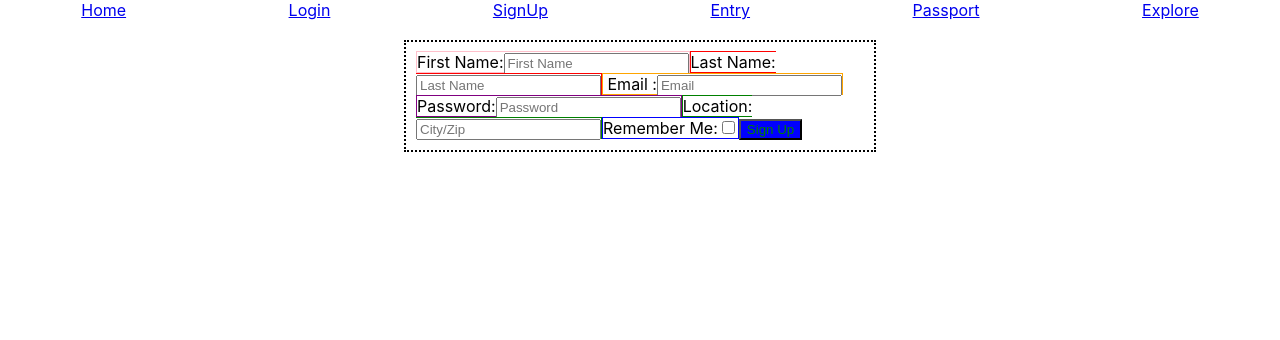
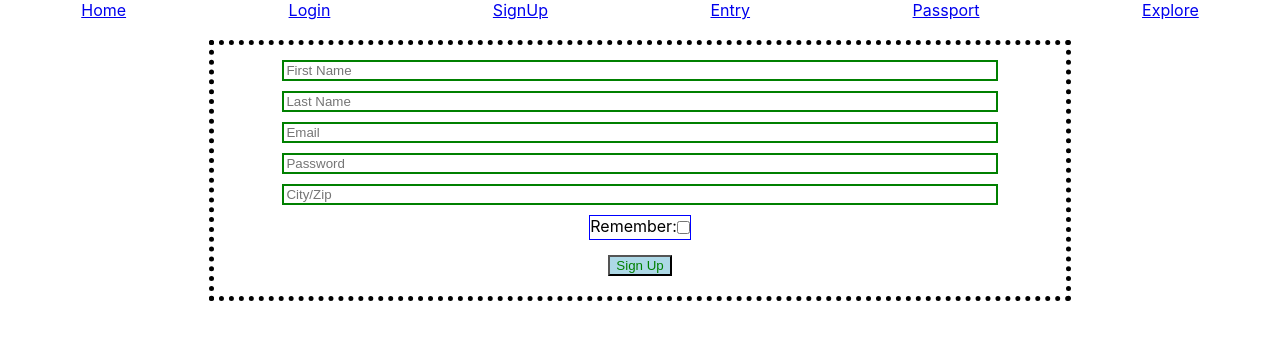
Before and after one commit to viewgo/Frontend-RestaurantPassport3, a React (Create React App) app in the folder restaurant-passport/: page /signup in a window 1280 px wide. Shown: the top 340 px of the page. Built offline with nearby package versions, Linux system fonts and the light colour scheme.

Commit message:
added styling to all forms

```diff
--- a/restaurant-passport/src/App.css
+++ b/restaurant-passport/src/App.css
@@ -6,11 +6,10 @@
       justify-content: space-around;
 }
 
-.login-form {
-  border: 2px dotted black;
-  width: 30%;
-  margin: auto;
-  margin-top: 20px;
+form {
+  width: 65%;
+  border: 5px dotted black;
+  margin: 20px auto;
   padding: 10px;
   display: -webkit-box;
   display: -ms-flexbox;
@@ -21,89 +20,114 @@
           flex-direction: column;
 }
 
-.login-form .login-label-email {
-  border: 1px solid green;
-  width: 100%;
-  margin: 20px 10px;
+form .field {
+  border: 2px solid green;
+  width: 85%;
+  margin: 5px auto;
 }
 
-.login-form .login-label-password {
-  border: 1px solid lawngreen;
-  width: 100%;
-  margin: 10px 10px;
-}
-
-.login-form .login-label-remember {
-  border: 1px solid red;
-  width: 100%;
-  margin: 10px 10px;
-}
-
-.login-form .login-submitBtn {
-  border: 1px soild blue;
-  width: 30%;
-  color: green;
-  background: lightblue;
-  margin: 10px 10px;
-}
-
-.signup-form {
-  border: 2px dotted black;
-  width: 35%;
-  margin: auto;
-  margin-top: 20px;
-  padding: 10px;
+form .login-label-remember {
+  border: 1px solid blue;
   display: -webkit-box;
   display: -ms-flexbox;
   display: flex;
-  -webkit-box-orient: vertical;
+  -webkit-box-orient: horizontal;
   -webkit-box-direction: normal;
-      -ms-flex-direction: column;
-          flex-direction: column;
+      -ms-flex-direction: row;
+          flex-direction: row;
+  width: 85%;
+  margin: 5px auto;
 }
 
-.signup-form .signup-label-fname {
-  border: 1px solid pink;
-  margin: auto;
+form .login-label-btn {
+  display: -webkit-box;
+  display: -ms-flexbox;
+  display: flex;
+  -webkit-box-orient: horizontal;
+  -webkit-box-direction: normal;
+      -ms-flex-direction: row;
+          flex-direction: row;
+  -webkit-box-pack: center;
+      -ms-flex-pack: center;
+          justify-content: center;
 }
 
-.signup-form .signup-label-lname {
+form .login-submitBtn {
+  border: 1px soild blue;
+  width: 45%;
+  color: green;
+  background: lightblue;
+}
+
+.signup-label-remember {
+  border: 1px solid blue;
+  margin: 5px auto;
+  display: -webkit-box;
+  display: -ms-flexbox;
+  display: flex;
+}
+
+.signup-label-btn {
+  display: -webkit-box;
+  display: -ms-flexbox;
+  display: flex;
+  margin: 5px auto;
+}
+
+.signup-submitBtn {
+  color: green;
+  background: lightblue;
+  margin: 5px auto;
+}
+
+.entry-label-stamped {
+  border: 1px solid pink;
+  width: 85%;
+  margin: auto;
+  display: -webkit-box;
+  display: -ms-flexbox;
+  display: flex;
+}
+
+.entry-field-stamped {
   border: 1px solid red;
 }
 
-.signup-form .signup-label-email {
-  border: 1px solid orange;
+.entry-label-btn {
+  width: 100%;
 }
 
-.signup-form .signup-label-password {
-  border: 1px solid purple;
-}
-
-.signup-form .signup-label-location {
-  border: 1px solid green;
-}
-
-.signup-form .signup-label-remember {
-  border: 1px solid blue;
-}
-
-.signup-form .signup-submitBtn {
-  color: green;
-  background: blue;
+.entry-label-btn button {
+  color: blue;
+  background: lightgreen;
+  width: 100%;
 }
 
 .error {
   color: red;
 }
 
-.explore-img {
-  height: 100px;
-  width: 100px;
+.explore-search {
+  background: pink;
+  width: 65%;
+  display: -webkit-box;
+  display: -ms-flexbox;
+  display: flex;
 }
 
-.explore-card {
-  border: 2px solid green;
-  width: 45%;
+.explore-search .form-input {
+  width: 80%;
+  margin: 3px auto;
+}
+
+.explore-search .form-location {
+  width: 80%;
+  margin: 3px auto;
+}
+
+.explore-search .form-btn {
+  color: blue;
+  width: 47.5%;
   margin: auto;
 }
 
@@ -114,5 +138,64 @@
   display: flex;
   -ms-flex-wrap: wrap;
       flex-wrap: wrap;
+  margin: auto;
+}
+
+.explore-list .explore-card {
+  border: 2px solid green;
+  width: 45%;
+  margin: 10px auto;
+  display: -webkit-box;
+  display: -ms-flexbox;
+  display: flex;
+  -webkit-box-orient: vertical;
+  -webkit-box-direction: normal;
+      -ms-flex-direction: column;
+          flex-direction: column;
+  text-align: center;
+  -ms-flex-pack: distribute;
+      justify-content: space-around;
+}
+
+.explore-list .explore-card .explore-img {
+  height: 100px;
+  width: 100px;
+  margin: 5px auto;
+}
+
+.explore-list .explore-card h3 {
+  color: green;
+  margin: 5px auto;
+}
+
+.explore-list .explore-card .explore-card-address {
+  color: blue;
+  margin: 5px auto;
+}
+
+.explore-list .explore-card .explore-card-number {
+  color: aquamarine;
+  margin: 5px auto;
+}
+
+.explore-list .explore-card .explore-card-number a {
+  text-decoration: none;
+  -webkit-text-emphasis: italic;
+          text-emphasis: italic;
+  color: aquamarine;
+}
+
+.explore-list .explore-card .explore-card-website {
+  margin: 5px auto;
+}
+
+.explore-list .explore-card .explore-card-website a {
+  text-decoration: none;
+  color: red;
+}
+
+.explore-list .explore-card button {
+  margin: 3px auto;
+  background: lightblue;
 }
 /*# sourceMappingURL=App.css.map */
--- a/restaurant-passport/src/App.sass
+++ b/restaurant-passport/src/App.sass
@@ -3,102 +3,131 @@
     justify-content: space-around
 
 //! Login Form
-.login-form
-    border: 2px dotted black
-    width: 30%
-    margin: auto
-    margin-top: 20px
+form
+    width: 65%
+    border: 5px dotted black
+    margin: 20px auto
     padding: 10px
     display: flex
     flex-direction: column
 
-    .login-label-email
-        border: 1px solid green
-        width: 100%
-        margin: 20px 10px
+    .field
+        border: 2px solid green
+        width: 85%
+        margin: 5px auto
 
-    .login-label-password
-        border: 1px solid lawngreen
-        width: 100%
-        margin: 10px 10px
     .login-label-remember
-        border: 1px solid red
-        width: 100%
-        margin: 10px 10px
+        border: 1px solid blue
+        display: flex
+        flex-direction: row
+        width: 85%
+        margin: 5px auto
+
+    .login-label-btn
+        display: flex
+        flex-direction: row
+        justify-content: center
+
     .login-submitBtn
         border: 1px soild blue
-        width: 30%
+        width: 45%
         color: green
         background: lightblue
-        margin: 10px 10px
 
-//! SignUp Form
-.signup-form
-    border: 2px dotted black
-    width: 35%
+// ! SignUp Form
+
+.signup-label-remember
+    border: 1px solid blue
+    margin: 5px auto
+    display: flex
+.signup-label-btn
+    display: flex
+    margin: 5px auto
+.signup-submitBtn
+    color: green
+    background: lightblue
+    margin: 5px auto
+
+// //! Entry Form
+
+.entry-label-stamped
+    border: 1px solid pink
+    width: 85%
     margin: auto
-    margin-top: 20px
-    padding: 10px
     display: flex
-    flex-direction: column
+.entry-field-stamped
+    border: 1px solid red
 
-    .signup-label-fname
-        border: 1px solid pink
-        margin: auto
-    .signup-label-lname
-        border: 1px solid red
-    .signup-label-email
-        border: 1px solid orange
-    .signup-label-password
-        border: 1px solid purple
-    .signup-label-location
-        border: 1px solid green
-    .signup-label-remember
-        border: 1px solid blue
-    .signup-submitBtn
-        color: green
-        background: blue
+.entry-label-btn
+    width: 100%
 
-//! Entry Form
-    .entry-form
-        border: 2px solid black
-        .entry-label-date
-            border: 1px solid purple
-        .entry-label-name
-            border: 1px solid green
-        .entry-label-address
-            border: 1px solid blue
-        .entry-label-city
-            border: 1px solid yellow
-        .entry-label-state
-            border: 1px solid orange
-        .entry-label-zip
-            border: 1px solid red
-        .entry-label-number
-            border: 1px solid lawngreen
-        .entry-label-website
-            border: 1px solid rebeccapurple
-        .entry-label-rating
-            border: 1px solid lightblue
-        .entry-label-notes
-            border: 1px solid aquamarine
-        .entry-label-stamped
-            border: 1px solid pink
+    button
+        color: blue
+        // font-size: 1rem
+        background: lightgreen
+        width: 100%
 
 .error
     color: red
 
 //! Explore
-.explore-img
-    height: 100px
-    width: 100px
 
-.explore-card
-    border: 2px solid green
-    width: 45%
-    margin: auto
+.explore-search
+    background: pink
+    width: 65%
+    display: flex
+
+    .form-input
+        width: 80%
+        margin: 3px auto
+    .form-location
+        width: 80%
+        margin: 3px auto
+
+    .form-btn
+        color: blue
+        width: 47.5%
+        margin: auto
 
 .explore-list
     width: 98%
     display: flex
     flex-wrap: wrap
+    margin: auto
+
+    .explore-card
+        border: 2px solid green
+        width: 45%
+        margin: 10px auto
+        display: flex
+        flex-direction: column
+        text-align: center
+        justify-content: space-around
+
+        .explore-img
+            height: 100px
+            width: 100px
+            margin: 5px auto
+
+        h3
+            color: green
+            margin: 5px auto
+
+        .explore-card-address
+            color: blue
+            margin: 5px auto
+        .explore-card-number
+            color: aquamarine
+            margin: 5px auto
+            a
+                text-decoration: none
+                text-emphasis: italic
+                color: aquamarine
+        .explore-card-website
+            margin: 5px auto
+            a
+                text-decoration: none
+                color: red
+        button
+            margin: 3px auto
+            background: lightblue
--- a/restaurant-passport/src/components/Explore.jsx
+++ b/restaurant-passport/src/components/Explore.jsx
@@ -40,44 +40,46 @@ function Explore({ add }) {
   return (
     <div className="explore-wrapper">
       <form onSubmit={onFormSubmit} className="explore-search">
-        <label className="form-label-input">
-          Search:
+        {/* <label className="form-label-input">
+          Search: */}
         <input
           className="form-input"
           type="text"
-            placeholder="search"
+          placeholder="Search by food type"
           name="search"
           id="search"
           onChange={onChangeHandler}
           value={input.search}
         />
-        </label>
-        <label className="form-label-location">
-          Location:
+        {/* </label> */}
+        {/* <label className="form-label-location">
+          Location: */}
         <input
           className="form-location"
           type="text"
-            placeholder="Location"
+          placeholder="Search by location"
           name="location"
           id="location"
           onChange={onChangeHandler}
           value={input.location}
         />
-        </label>
+        {/* </label> */}
         <button type="submit" className="form-btn">
-          Search!
+          Search Type/Location
         </button>
       </form>
       <div className="explore-list">
         {localList.map(e => (
           <div key={e.id} className="explore-card">
             <img className="explore-img" src={e.img_url} alt={e.name} />
-            <h3>Name: {e.name}</h3>
-            <p>
-              Address: {e.address} {e.city}, {e.state} {e.zipcode}
+            <h3>{e.name}</h3>
+            <p className="explore-card-address">
+              {e.address} {e.city}, {e.state} {e.zipcode}
             </p>
-            <p>Number: {e.phone_number}</p>
-            <p>
+            <p className="explore-card-number">
+              Tel: <a href="tel:{e.phone_number}">{e.phone_number}</a>{" "}
+            </p>
+            <p className="explore-card-website">
               <a href={e.website_url}>Website</a>
             </p>
             <button onClick={() => add(e)}>Add to Passport</button>
--- a/restaurant-passport/src/components/LoginForm.jsx
+++ b/restaurant-passport/src/components/LoginForm.jsx
@@ -4,48 +4,48 @@ import * as yup from "yup";
 
 import axiosWithAuth from "../utils";
 
-function Login( { errors, touched, values, isSubmitting } ) {
-
-
+function Login({ errors, touched, values, isSubmitting }) {
   console.log("values", values);
 
   return (
-    <div className="login-form">
     <Form>
-        <label name="email" className="login-label-email">
+      {/* <label name="email" className="login-label-email">
         {" "}
         {touched.email && errors.email && (
           <p className="error">{errors.email}</p>
         )}
-          Email :
+        Email : */}
       <Field
+        className="login-field-email field"
         name="email"
         placeholder="Email"
         type="email"
         value={values.email || ""}
       />
-        </label>
-        <label name="password" className="login-label-password">
+      {/* </label> */}
+      {/* <label name="password" className="login-label-password"> */}
       {touched.password && errors.password && (
         <p className="error">{errors.password}</p>
       )}
-          Password:
+      {/* Password: */}
       <Field
+        className="login-field-password field"
         name="password"
         placeholder="Password"
         type="password"
         value={values.password || ""}
       />
-        </label>
-        <label name="rememberMe" className="login-label-remember">
-          Remember Me:
+      {/* </label> */}
+      <label name="remember" className="login-label-remember">
+        Remember:
         <Field
+          className="login-field-remember field"
           name="remember"
           type="checkbox"
           placeholder={JSON.stringify(values.remember) || "false"}
         />
       </label>
-        {/* <label name="submitButton"> */}
+      <label name="submitButton" className="login-label-btn">
         <button
           name="submitBtn"
           type="submit"
@@ -54,9 +54,8 @@ function Login( { errors, touched, values, isSubmitting } ) {
         >
           {!isSubmitting ? "Log In" : "Logging In"}
         </button>
-        {/* </label> */}
+      </label>
     </Form>
-    </div>
   );
 }
 
@@ -128,20 +127,18 @@ const FormikLogin = withFormik({
       values.setStorage("passportPassword", "");
     }
 
-    setTimeout(() => {
     axiosWithAuth()
       .post("/auth/login", credentials)
       .then(res => {
         console.log("Login res", res);
-          localStorage.setItem('token', res.data.token);
-          localStorage.setItem('user_id', res.data.user_id)
+        localStorage.setItem("token", res.data.token);
+        localStorage.setItem("user_id", res.data.user_id);
         setSubmitting(false);
         // console.log(history)
-          res.history.push('/passport');
+        res.history.push("/passport");
       })
       .catch(res => console.log(res))
       .finally(resetForm());
-    }, 1000);
   }
 })(Login);
 export default FormikLogin;
--- a/restaurant-passport/src/components/SignUpForm.jsx
+++ b/restaurant-passport/src/components/SignUpForm.jsx
@@ -13,44 +13,74 @@ function SignUp({ errors, touched, isSubmitting }) {
         {touched.firstName && errors.firstName && (
           <p className="error">{errors.firstName}</p>
         )}
-        <label name="FirstName" className="signup-label-fname">
-          First Name:
-          <Field name="firstName" placeholder="First Name" type="text" />
-        </label>
+        {/* <label name="FirstName" className="signup-label-fname">
+          First Name: */}
+        <Field
+          className="signup-field-fname field"
+          name="firstName"
+          placeholder="First Name"
+          type="text"
+        />
+        {/* </label> */}
         {touched.lastName && errors.lastName && (
           <p className="error">{errors.lastName}</p>
         )}
-        <label className="signup-label-lname">
-          Last Name:
-          <Field name="lastName" placeholder="Last Name" type="text" />
-        </label>
+        {/* <label className="signup-label-lname">
+          Last Name: */}
+        <Field
+          className="signup-field-lname field"
+          name="lastName"
+          placeholder="Last Name"
+          type="text"
+        />
+        {/* </label> */}
         {touched.email && errors.email && (
           <p className="error">{errors.email}</p>
         )}
-        <label className="signup-label-email">
+        {/* <label className="signup-label-email">
           {" "}
-          Email :
-          <Field name="email" placeholder="Email" type="email" />
-        </label>
+          Email : */}
+        <Field
+          className="signup-field-email field"
+          name="email"
+          placeholder="Email"
+          type="email"
+        />
+        {/* </label> */}
         {touched.password && errors.password && (
           <p className="error">{errors.password}</p>
         )}
-        <label className="signup-label-password">
-          Password:
-          <Field name="password" placeholder="Password" type="password" />
-        </label>
+        {/* <label className="signup-label-password">
+          Password: */}
+        <Field
+          className="signup-field-password field"
+          name="password"
+          placeholder="Password"
+          type="password"
+        />
+        {/* </label> */}
         {touched.location && errors.location && (
           <p className="error">{errors.location}</p>
         )}
-        <label className="signup-label-location">
-          Location:
-          <Field name="location" placeholder="City/Zip" type="text" />
+        {/* <label className="signup-label-location">
+          Location: */}
+        <Field
+          className="signup-field-location field"
+          name="location"
+          placeholder="City/Zip"
+          type="text"
+        />
+        {/* </label> */}
+        <label name="rememberMe" className="signup-label-remember">
+          Remember:
+          <Field
+            className="signup-field-remember field"
+            name="remember"
+            type="checkbox"
+            placeholder="false"
+          />
         </label>
-        <label name="rememberMe" className="signup-label-remember">
-          Remember Me:
-          <Field name="remember" type="checkbox" placeholder="false" />
-        </label>
-        <label name="submitButton">
+        <label name="submitButton" className="signup-label-btn">
           <button
             name="submitBtn"
             type="submit"
```
Also changed, not shown: restaurant-passport/src/App.js (+18 -4 lines), restaurant-passport/src/components/PassportForm.jsx (+53 -48 lines), 1 other file (tests, documents, lock files or other folders). Lines whose indentation alone changed are shown as unchanged.
